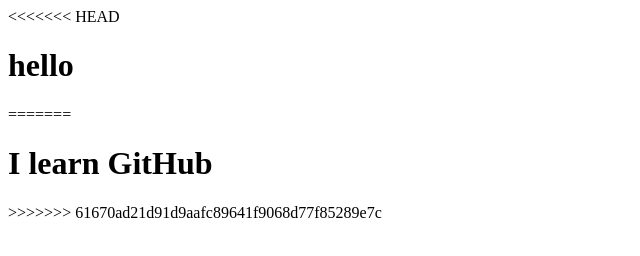
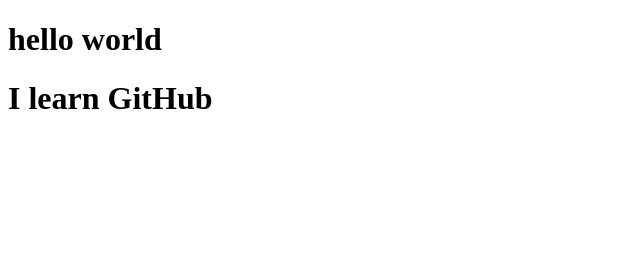
Before and after one commit to arafatbd92/myfirstgitproject, a plain HTML site: page index.html in a window 1280 px wide. Shown: the whole page, without its empty margins (0-640 px from the left). Drawn offline with Linux system fonts and the light colour scheme.

Commit message:
all now update

```diff
--- a/index.html
+++ b/index.html
@@ -6,10 +6,7 @@
     <title>Document</title>
 </head>
 <body>
-<<<<<<< HEAD
-    <h1>hello</h1>
-=======
+    <h1>hello world</h1>
     <h1>I learn GitHub</h1>
->>>>>>> 61670ad21d91d9aafc89641f9068d77f85289e7c
 </body>
 </html>
```
